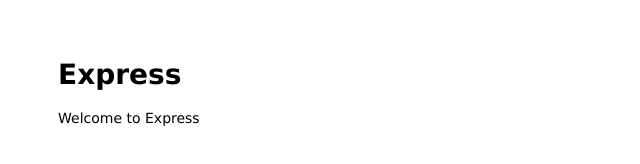
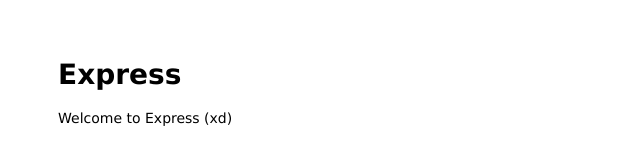
Before and after one commit to ragranados/nodejs-express-template, a website: page public/index.html in a window 1280 px wide. Shown: the full height of the page, 0-640 px from the left. Drawn offline with Linux system fonts and the light colour scheme.

Commit message:
Prueba Web Storm

```diff
--- a/public/index.html
+++ b/public/index.html
@@ -7,7 +7,7 @@
 
 <body>
   <h1>Express</h1>
-  <p>Welcome to Express</p>
+  <p>Welcome to Express (xd)</p>
 </body>
 
 </html>
```
